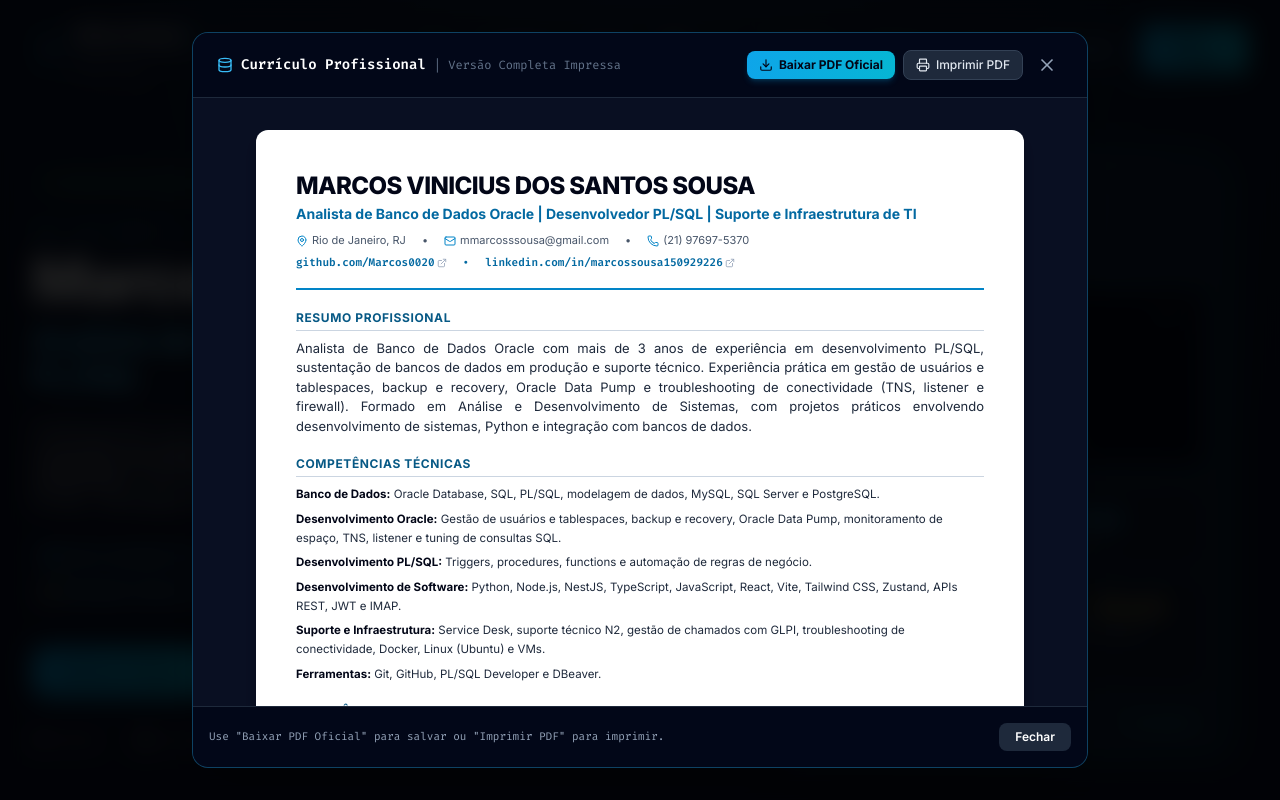
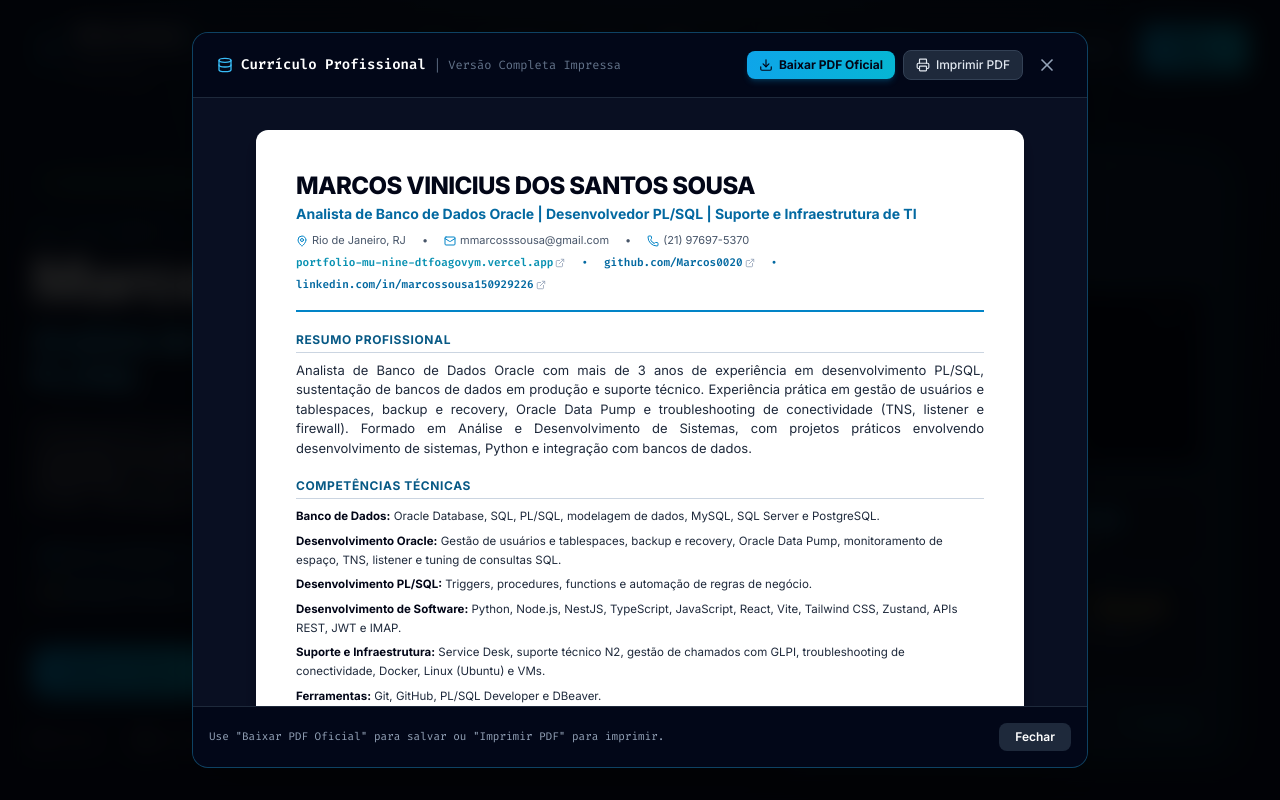
Before and after one commit to Marcos0020/portfolio, a React (Vite) app: page / in a window 1280 px wide. Both pictures are taken after a click on the button "Currículo Profissional". Shown: the top 800 px of the page. Built offline with nearby package versions, Linux system fonts and the light colour scheme.

Commit message:
feat: adicionar link do portfolio oficial aos curriculos e header do modal

```diff
--- a/src/components/ResumeModal.tsx
+++ b/src/components/ResumeModal.tsx
@@ -97,6 +97,10 @@ export const ResumeModal: React.FC<ResumeModalProps> = ({ isOpen, onClose }) =>
               </div>
 
               <div className="flex flex-wrap items-center gap-x-4 gap-y-1 text-[11px] text-sky-700 font-mono mt-1 font-semibold">
+                <a href={personal.portfolioUrl} target="_blank" rel="noopener noreferrer" className="hover:underline flex items-center gap-0.5 text-cyan-600 font-bold">
+                  portfolio-mu-nine-dtfoagovym.vercel.app <ExternalLink className="w-2.5 h-2.5 text-slate-400 no-print" />
+                </a>
+                <span>•</span>
                 <a href={personal.github} target="_blank" rel="noopener noreferrer" className="hover:underline flex items-center gap-0.5">
                   github.com/Marcos0020 <ExternalLink className="w-2.5 h-2.5 text-slate-400 no-print" />
                 </a>
--- a/src/data/portfolioData.ts
+++ b/src/data/portfolioData.ts
@@ -72,6 +72,7 @@ export const portfolioData = {
     email: "mmarcosssousa@gmail.com",
     phone: "(21) 97697-5370",
     phoneClean: "5521976975370",
+    portfolioUrl: "https://portfolio-mu-nine-dtfoagovym.vercel.app",
     linkedin: "https://linkedin.com/in/marcos-sousa-150929226",
     github: "https://github.com/Marcos0020",
     bio: "Analista de Tecnologia com mais de 3 anos de experiência prática e comprovada em desenvolvimento, sustentação e operação em ambientes Oracle Database de missão crítica, somados a sólida vivência em Service Desk e suporte técnico N1/N2. Perfil analítico e resolutivo, com capacidade de transitar da camada de infraestrutura e redes até o núcleo de regras de negócio em PL/SQL e automações com Python e IA.",
```
Also changed, not shown: 1 other file (tests, documents, lock files or other folders).
